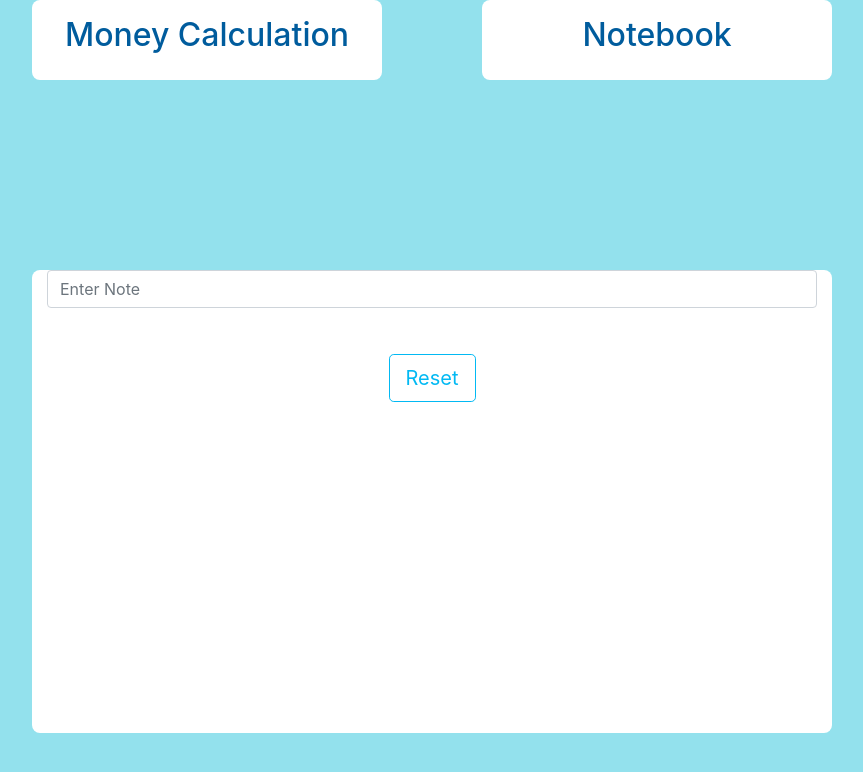
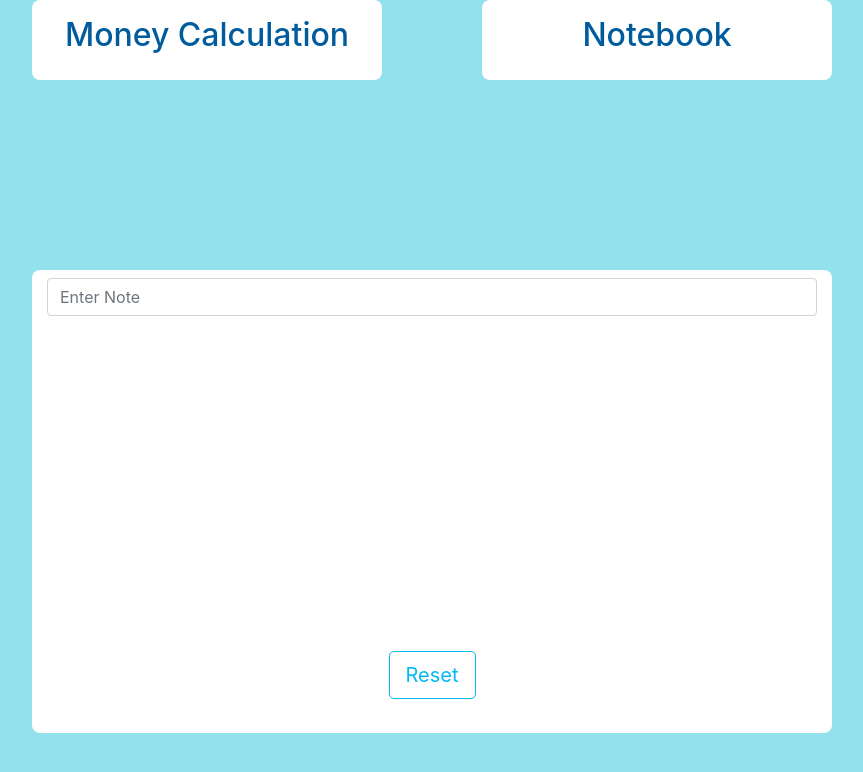
Before and after one commit to EgorGo23/frontend-project-MoneyCalc, a React app: page /notebook in a window 1280 px wide. Shown: the top 772 px of the page, without its empty margins (208-1071 px from the left). Built offline with nearby package versions, Linux system fonts and the light colour scheme.

Commit message:
adding adaptability to the application. version 3

```diff
--- a/public/styles/index.scss
+++ b/public/styles/index.scss
@@ -47,20 +47,39 @@ $br-radius: 8px;
 /****App****/
 /**********/
 
-.App {
+%App {
     height: 100vh;
-    min-width: 200px;
+    min-width: 378px;
     background-color: #93e1ed;
+}
+
+
+%interfaceWrapper {
+    max-width: 800px;
+    margin: 0 auto;
+}
+
+.interfaceWrapper-moneyCalc {
+    @extend %interfaceWrapper;
+}
+
+.interfaceWrapper-notebook {
+    @extend %interfaceWrapper;
+}
+
+.App-moneyCalc {
+    @extend %App;
 
     @media (max-height: 732px) {
         height: auto;
     }
+}
 
-    .interfaceWrapper {
-        max-width: 800px;
-        min-width: 378px;
-        margin: 0 auto;
-        height: 100%;
+.App-notebook {
+    @extend %App;
+
+    @media (max-height: 732px) {
+        height: auto;
     }
 }
 
@@ -96,18 +115,6 @@ $br-radius: 8px;
         }
     }
 
-    // @media (min-width: 278px) {
-    //     .btn-nav > h2 {
-    //         padding-top: 1rem;
-    //     }
-    // }
-
-    // @media (max-width: 278px) {
-    //     .btn-nav_name_notebook {
-    //         padding-top: 1rem;
-    //     }
-    // }
-
     @media (max-width: 575.98px) {
         .row_header {
             justify-content: center;
@@ -119,7 +126,7 @@ $br-radius: 8px;
 /********************/
 /****MainContent****/
 /******************/
-.MainContent {
+.MainContent-moneyCalc {
     background-color: #fff;
     height: 463px;
     min-width: 200px;
@@ -137,10 +144,27 @@ $br-radius: 8px;
     }
 }
 
-.row_content {
-    margin-top: 25px;
-    height: 380px;
+.MainContent-notebook {
+    background-color: #fff;
+    height: 463px;
+    min-width: 200px;
+    margin-top: 190px;
+    border-radius: $br-radius;
+
+
+    @media (max-height: 732px) {
+        margin-top: 0;
+    }
+
+    @media (max-width: 480px) {
+        margin-top: 108px
+    }
+
+    @media (max-width: 360px) {
+        margin-top: 49px
+    }
 }
+
 
 /*************/
 /****Form****/
@@ -150,6 +174,7 @@ $br-radius: 8px;
     border: 1px solid $blue;
     background-color: $blue;
     color: #fff;
+    outline: none;
 }
 
 .btn-add {
@@ -166,13 +191,19 @@ $br-radius: 8px;
     @extend %btn-add;
     opacity: 0.5;
 
+
     &:hover {
         color: #fff;
+    }
+
+    &:focus {
+        outline: none;
+        box-shadow: none;
     }
 }
 
 @media (max-width: 767.98px) {
-    .form {
+    .form-moneyCalc {
         flex-direction: column;
         justify-content: center;
         align-items: center;
@@ -215,7 +246,10 @@ $br-radius: 8px;
     background-color: #eee;
 }
 
-
+.row_content {
+    margin-top: 25px;
+    height: 380px;
+}
 
 .list_expInc {
     height: 295px;
@@ -226,8 +260,12 @@ $br-radius: 8px;
         .data-field_category-name {
             width: 45%;
         }
-        .data-field_money {
+        .data-field_category-date {
             width: 15%;
+        }
+        .data-field_category-money {
+            text-align: center;
+            width: 20%;
         }
     }
 }
@@ -237,7 +275,7 @@ $br-radius: 8px;
 }
 
 @media (max-width: 767.98px) {
-    .App {
+    .App-moneyCalc {
         height: auto;
     }
     .row_content {
@@ -253,8 +291,12 @@ $br-radius: 8px;
 /****Panel of Categories****/
 /**************************/
 
-.categoriesList-last-item {
+.categoriesList_last-item {
     color: $blue;
+
+    & > h4 {
+        margin-bottom: 0;
+    }
 
     .total-value {
         font-size: xx-large;
@@ -263,12 +305,29 @@ $br-radius: 8px;
 
 
 
+/****************Notebook****************/
 
+.form-notebook {
 
+}
 
+.col_notebook {
+    height: 383px;
+}
 
+.list_notebook {
+    max-height: 280px;
+    overflow: auto;
+}
 
-/****************Notebook****************/
+.list-item_data {
+    width: 90%;
+    word-wrap: break-word;
+}
+
+.list_notebook .btn-custom {
+    margin-top: 0;
+}
 
 // .notebookList-field {
 //     height: 383px;
@@ -282,6 +341,7 @@ $br-radius: 8px;
 //         }
 //     }
 // }
+
 
 
 input[type="checkbox"] {
@@ -304,6 +364,7 @@ input[type="checkbox"] + label:last-child {
     margin-bottom: 0;
 }
 
+
 input[type="checkbox"] + label:before {
     content: '';
     display: block;
@@ -312,7 +373,8 @@ input[type="checkbox"] + label:before {
     border: 2px solid $light-blue;
     position: absolute;
     left: 0;
-    top: 2px;
+    top: 50%;
+    transform: translateY(-50%);
     opacity: .6;
     -webkit-transition: all .12s, border-color .08s;
     transition: all .12s, border-color .08s;
@@ -320,7 +382,8 @@ input[type="checkbox"] + label:before {
 
 input[type="checkbox"]:checked + label:before {
     width: 10px;
-    top: -2px;
+    top: 50%;
+    transform: translateY(-50%);
     left: 5px;
     border-radius: 0;
     border: 2px solid $green;
--- a/src/components/App.jsx
+++ b/src/components/App.jsx
@@ -2,21 +2,12 @@ import React from 'react';
 import { Switch, Route } from 'react-router-dom';
 import Calc from './MoneyCalc/Calc';
 import Note from './Notebook/Note';
-import Header from './Header';
-import Form from './MoneyCalc/Main/Form';
 
 const App = () => (
-  <div className='App'>
-    <div className="interfaceWrapper d-flex flex-column">
-      <Header />
-      <div className="MainContent container">
-        <Switch>
-          <Route path={'/'} exact component={Calc} />
-          <Route path={'/notebook'} component={Note} />
-        </Switch>
-      </div>
-    </div>
-  </div>
+  <Switch>
+    <Route path={'/'} exact component={Calc} />
+    <Route path={'/notebook'} component={Note} />
+  </Switch>
 );
 
 export default App;
--- a/src/components/Header.jsx
+++ b/src/components/Header.jsx
@@ -20,7 +20,7 @@ class Header extends Component {
               to="/notebook"
               className="btn-nav"
             >
-              <h2 className="btn-nav_name btn-nav_name_notebook">Notebook</h2>
+              <h2 className="btn-nav_name">Notebook</h2>
             </Link>
           </div>
         </div>
--- a/src/components/MoneyCalc/Calc.jsx
+++ b/src/components/MoneyCalc/Calc.jsx
@@ -1,18 +1,24 @@
-import React, { Component, Fragment } from 'react';
+import React, { Component } from 'react';
 import ExpensesIncomeList from './Main/ExpensesIncomeList';
 import Categories from './Main/Categories';
 import Form from './Main/Form';
+import Header from '../Header';
 
 class Calc extends Component {
   render() {
     return (
-      <Fragment>
-          <Form />
-          <div className="row row_content">
-            <Categories />
-            <ExpensesIncomeList />
+      <div className='App-moneyCalc'>
+        <div className="interfaceWrapper-moneyCalc d-flex flex-column">
+          <Header />
+          <div className="MainContent-moneyCalc container">
+            <Form />
+            <div className="row row_content">
+              <Categories />
+              <ExpensesIncomeList />
+            </div>
           </div>
-      </Fragment>
+        </div>
+      </div>
     );
   }
 }
--- a/src/components/MoneyCalc/Main/Categories.jsx
+++ b/src/components/MoneyCalc/Main/Categories.jsx
@@ -87,7 +87,7 @@ export class Categories extends Component {
               </strong>
             </li>))}
           <li
-            className="list-group-item categoriesList-last-item d-flex justify-content-between align-items-center"
+            className="list-group-item categoriesList_last-item d-flex justify-content-between align-items-center"
           >
             <h4>Total</h4>
             <strong className="total-value">
--- a/src/components/MoneyCalc/Main/ExpensesIncomeList.jsx
+++ b/src/components/MoneyCalc/Main/ExpensesIncomeList.jsx
@@ -45,13 +45,13 @@ export class ExpensesIncomeList extends Component {
             >
               <div
                 className={cn({
-                  "data-field d-flex justify-content-between align-items-center": true,
+                  'data-field d-flex justify-content-between align-items-center': true,
                   [`${(category.categorySign === '+' || category.categoryName === 'Start value') ? 'success' : 'danger'}`]: true,
                 })}
               >
                 <strong className="data-field_category-name">{category.categoryName}</strong>
-                <span>{date}</span>
-                <strong className="data-field_money">
+                <span className="data-field_category-date">{date}</span>
+                <strong className="data-field_category-money">
                   {(category.categorySign === '+' || category.categoryName === 'Start value') ? `+${money}` : `-${money}`}
                 </strong>
               </div>
--- a/src/components/MoneyCalc/Main/Form.jsx
+++ b/src/components/MoneyCalc/Main/Form.jsx
@@ -26,7 +26,6 @@ export class Form extends Component {
 
   changeMoneyTextHandler = ({ target }) => {
     const { changeText } = this.props;
-
     if (+target.value) {
       changeText(+target.value);
     } else {
@@ -53,14 +52,14 @@ export class Form extends Component {
 
     const renderStartButton = () => (
       (list.length || !(currentInputData.dateText && currentInputData.moneyText)) ? (
-        <button type="button" onClick={this.addItemHandler} className="btn btn-add_disabled">Add start value</button>
+        <button type="button" className="btn btn-add_disabled">Add start value</button>
       ) : (
         <button type="button" onClick={this.addItemHandler} className="btn btn-add">Add start value</button>
-        )
+      )
     );
 
     return (
-      <div className="form d-flex justify-content-md-between pt-2">
+      <div className="form-moneyCalc d-flex justify-content-md-between pt-2">
         <form>
           <div className="row justify-content-md-between justify-content-sm-center">
               <div className="col">
--- a/src/components/Notebook/Main/Form.jsx
+++ b/src/components/Notebook/Main/Form.jsx
@@ -43,8 +43,7 @@ export class Form extends Component {
   render() {
     const { currentInputData } = this.props;
     return (
-      <div className="row form-panel">
-        <div className="col align-self-center form-panel__fields">
+      <div className="form-notebook pt-2">
         <form onSubmit={this.submitHandler}>
           <div className="form-group">
             <input
@@ -57,7 +56,6 @@ export class Form extends Component {
           </div>
         </form>
       </div>
-      </div>
     );
   }
 }
--- a/src/components/Notebook/Note.jsx
+++ b/src/components/Notebook/Note.jsx
@@ -1,15 +1,20 @@
-import React, { Component, Fragment } from 'react';
+import React, { Component } from 'react';
 import Form from './Main/Form';
 import Notes from './Main/Notes';
-
+import Header from '../Header';
 
 class MainNote extends Component {
   render() {
     return (
-      <Fragment>
-        <Form />
-        <Notes />
-      </Fragment>
+      <div className='App-notebook'>
+        <div className="interfaceWrapper-notebook d-flex flex-column">
+          <Header />
+          <div className="MainContent-notebook container">
+            <Form />
+            <Notes />
+          </div>
+        </div>
+      </div>
     );
   }
 }
```
Also changed, not shown: src/components/Notebook/Main/Notes.jsx (+8 -21 lines), 1 other file (tests, documents, lock files or other folders). Lines whose indentation alone changed are shown as unchanged.
